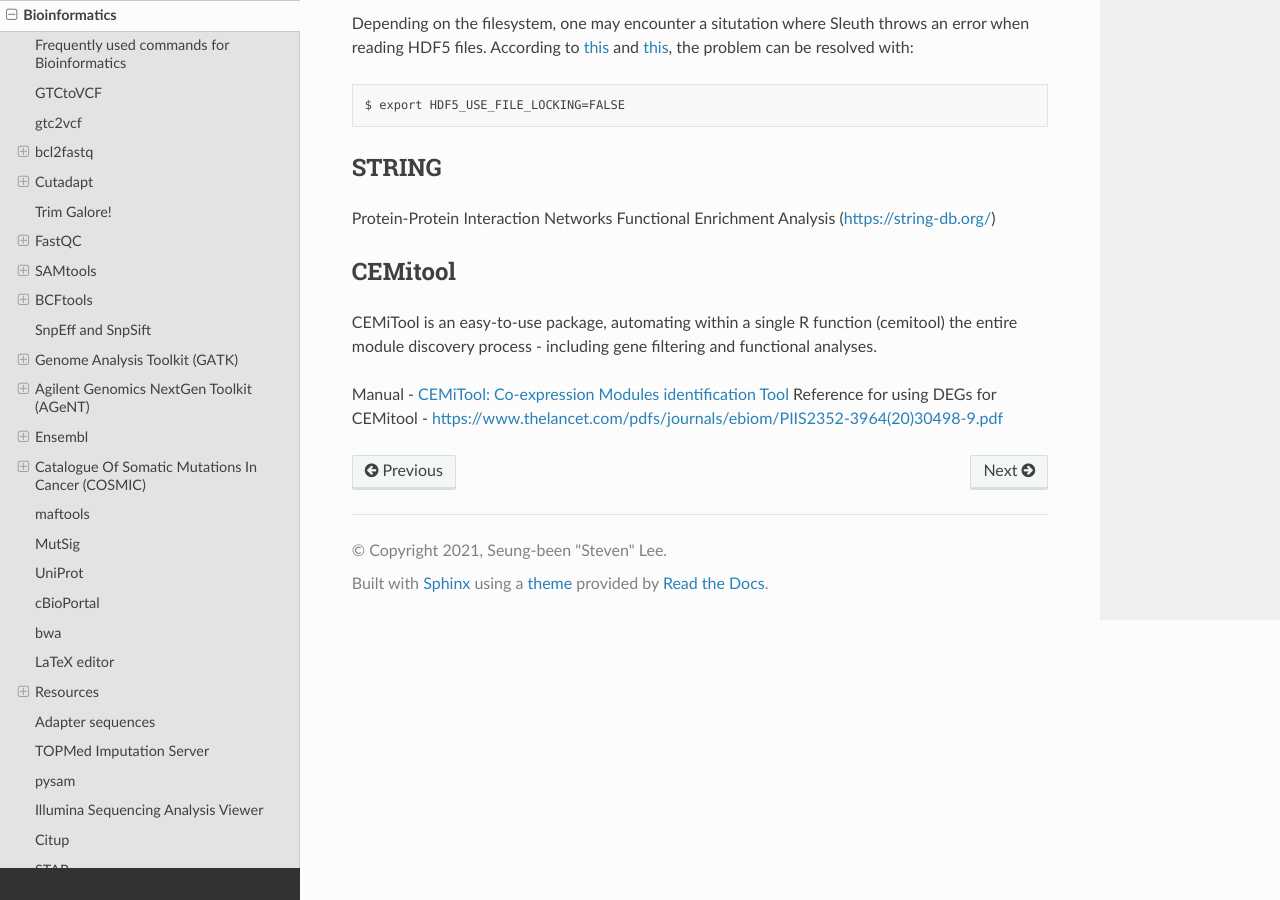
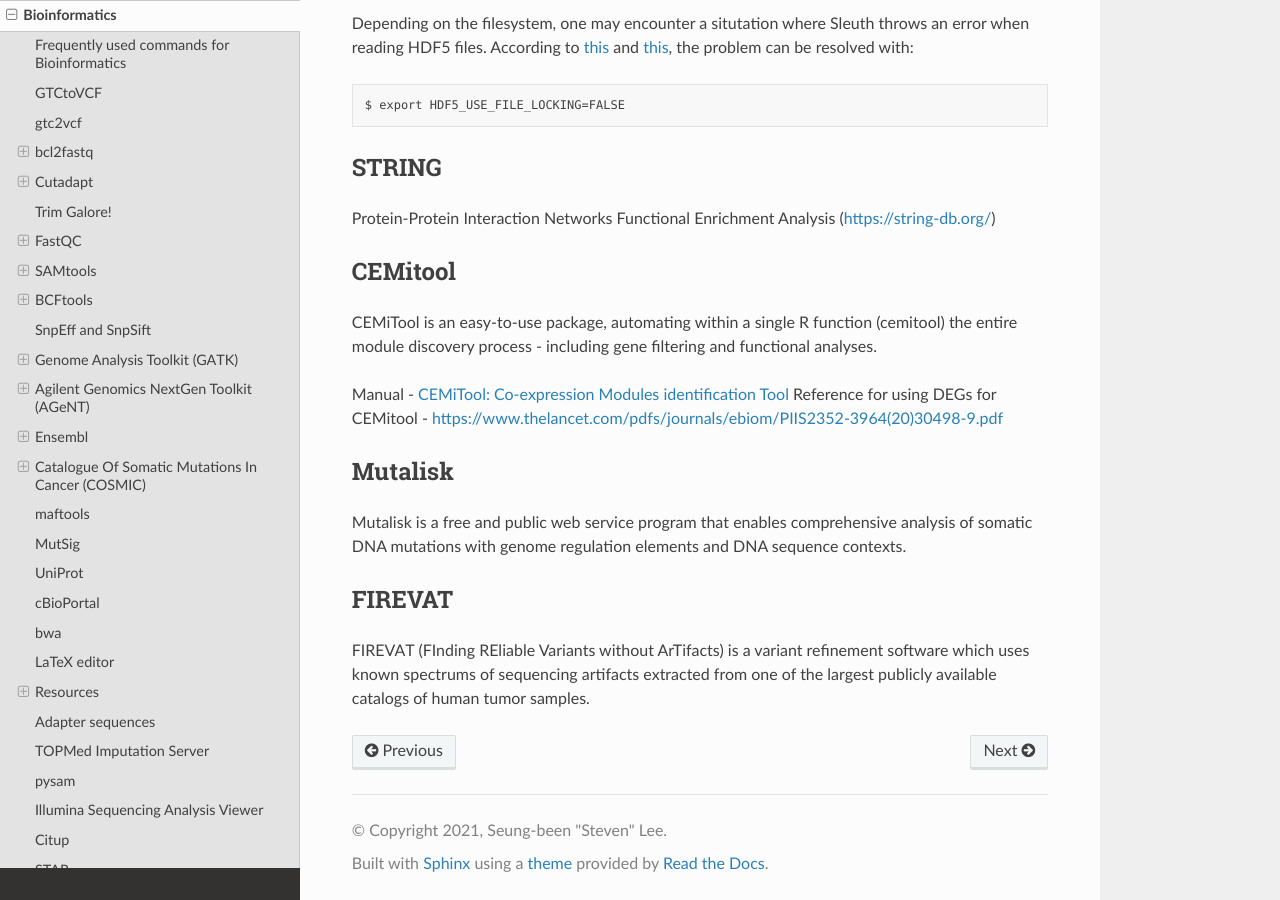
Before and after one commit to sbslee/notes, a Sphinx documentation site: the page built from docs/bioinformatics.rst, in a window 1280 px wide and 900 px high, scrolled down 21846 px. Built offline with Sphinx 7.4.7 and the Read the Docs theme 2.0.0, drawn with Linux system fonts in a browser that asks for light colours.

Commit message:
Update bioinformatics.rst

```diff
--- a/docs/bioinformatics.rst
+++ b/docs/bioinformatics.rst
@@ -1012,3 +1012,13 @@ CEMiTool is an easy-to-use package, automating within a single R function (cemit
 
 Manual - `CEMiTool: Co-expression Modules identification Tool <https://www.bioconductor.org/packages/devel/bioc/manuals/CEMiTool/man/CEMiTool.pdf>`__
 Reference for using DEGs for CEMitool - `https://www.thelancet.com/pdfs/journals/ebiom/PIIS2352-3964(20)30498-9.pdf <https://www.thelancet.com/pdfs/journals/ebiom/PIIS2352-3964(20)30498-9.pdf>`__
+
+Mutalisk
+========
+
+Mutalisk is a free and public web service program that enables comprehensive analysis of somatic DNA mutations with genome regulation elements and DNA sequence contexts.
+
+FIREVAT
+=======
+
+FIREVAT (FInding REliable Variants without ArTifacts) is a variant refinement software which uses known spectrums of sequencing artifacts extracted from one of the largest publicly available catalogs of human tumor samples.
```
